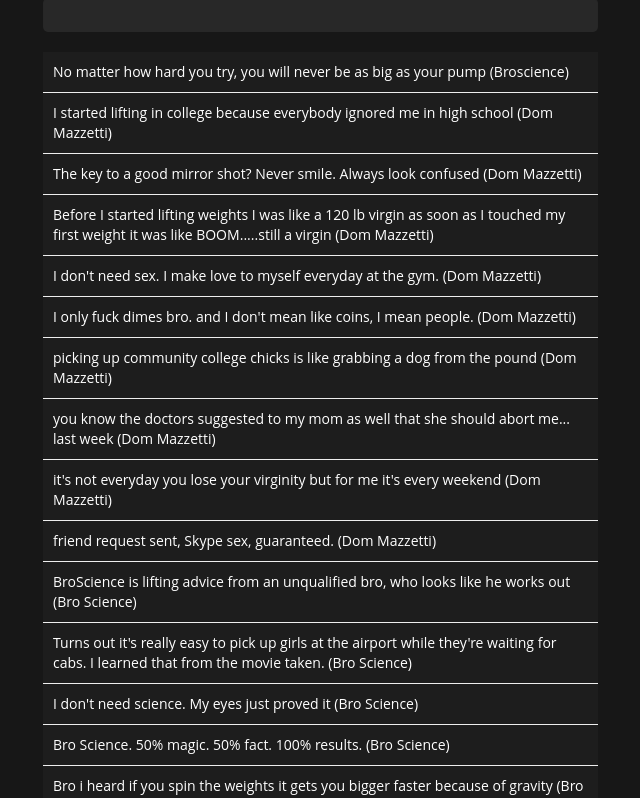
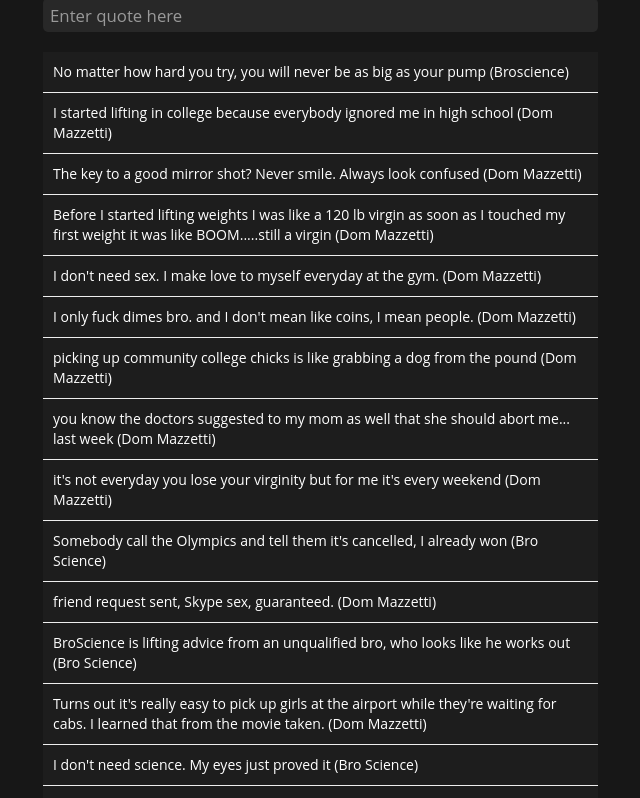
Before and after one commit to Davitoz/quote, a plain HTML site: page index.html in a window 1280 px wide. Shown: the part 65-863 px from the top of the page, without its empty margins (27-667 px from the left). Drawn offline with Linux system fonts and the light colour scheme.

Commit message:
added more quotes / changed index.html text

```diff
--- a/index.html
+++ b/index.html
@@ -12,9 +12,9 @@
 <div class="col-md-6">
 
 		<div id="wrapper">
-			<h2>Search Term:</h2>
+			<h2>Search for a quote by Dom Mazzetti</h2>
 			<div class="tools">
-				<input type="text" id="searchBox" class="form-control" /><br/>
+				<input type="text" id="searchBox" class="form-control" placeholder="Enter quote here" /><br/>
 			</div>
 			<ul id="listing"></ul>
 		</div>
--- a/js/data.json
+++ b/js/data.json
@@ -23,23 +23,23 @@
 	{
 		"ID": "4",
 		"quote": "Turns out it's really easy to pick up girls at the airport while they're waiting for cabs. I learned that from the movie taken.",
-		"author": "Bro Science",
+		"author": "Dom Mazzetti",
 		"category": "video",
-		"source": ""
+		"source": "https://www.youtube.com/watch?v=kPx0PZok5BQ"
 	},
 	{
 		"ID": "5",
 		"quote": "I don't need science. My eyes just proved it",
 		"author": "Bro Science",
 		"category": "video",
-		"source": ""
+		"source": "https://www.youtube.com/watch?v=OXO2azb3_PE"
 	},
 	{
 		"ID": "6",
 		"quote": "Bro Science. 50% magic. 50% fact. 100% results.",
 		"author": "Bro Science",
 		"category": "video",
-		"source": ""
+		"source": "https://www.youtube.com/watch?v=OXO2azb3_PE"
 	},
 	{
 		"ID": "7",
@@ -117,62 +117,13 @@
 		"author": "Dom Mazzetti",
 		"category": "video",
 		"source": "https://www.youtube.com/watch?v=pI4K9ormy_M"
-	},/*
-	{
-		"ID": "",
-		"quote": "",
-		"author": "Dom Mazzetti",
-		"category": "video",
-		"source": ""
 	},
 	{
-		"ID": "",
-		"quote": "",
-		"author": "Dom Mazzetti",
+		"ID": "18",
+		"quote": "Somebody call the Olympics and tell them it's cancelled, I already won",
+		"author": "Bro Science",
 		"category": "video",
-		"source": ""
-	},
-	{
-		"ID": "",
-		"quote": "",
-		"author": "Dom Mazzetti",
-		"category": "video",
-		"source": ""
-	},
-	{
-		"ID": "",
-		"quote": "",
-		"author": "Dom Mazzetti",
-		"category": "video",
-		"source": ""
-	},
-	{
-		"ID": "",
-		"quote": "",
-		"author": "Dom Mazzetti",
-		"category": "video",
-		"source": ""
-	},
-	{
-		"ID": "",
-		"quote": "",
-		"author": "Dom Mazzetti",
-		"category": "video",
-		"source": ""
-	},
-	{
-		"ID": "",
-		"quote": "",
-		"author": "Dom Mazzetti",
-		"category": "video",
-		"source": ""
-	},
-	{
-		"ID": "",
-		"quote": "",
-		"author": "Dom Mazzetti",
-		"category": "video",
-		"source": ""
-	}*/
+		"source": "https://www.youtube.com/watch?v=SMCUc2qr3Ms&noredirect=1"
+	}
 
 ]
```
